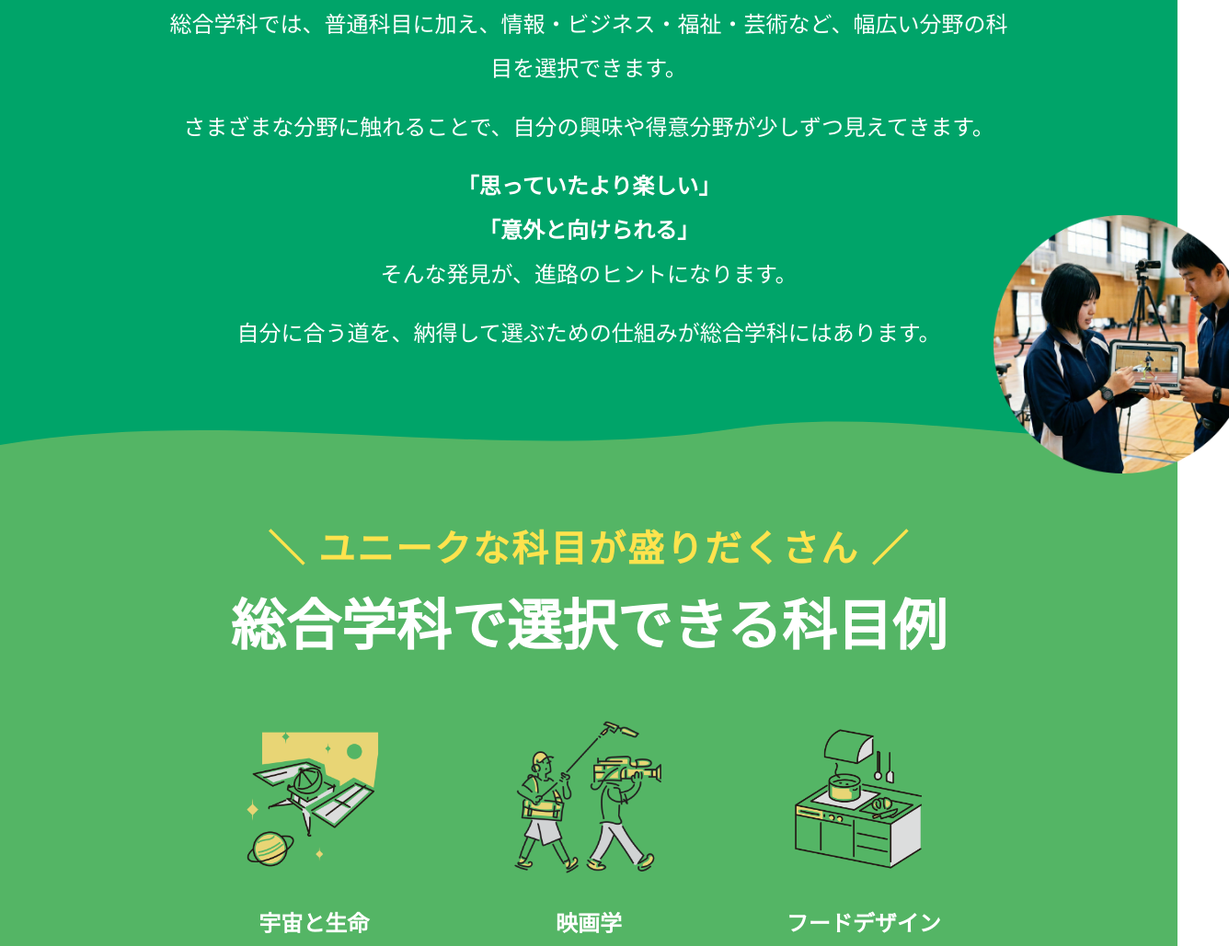
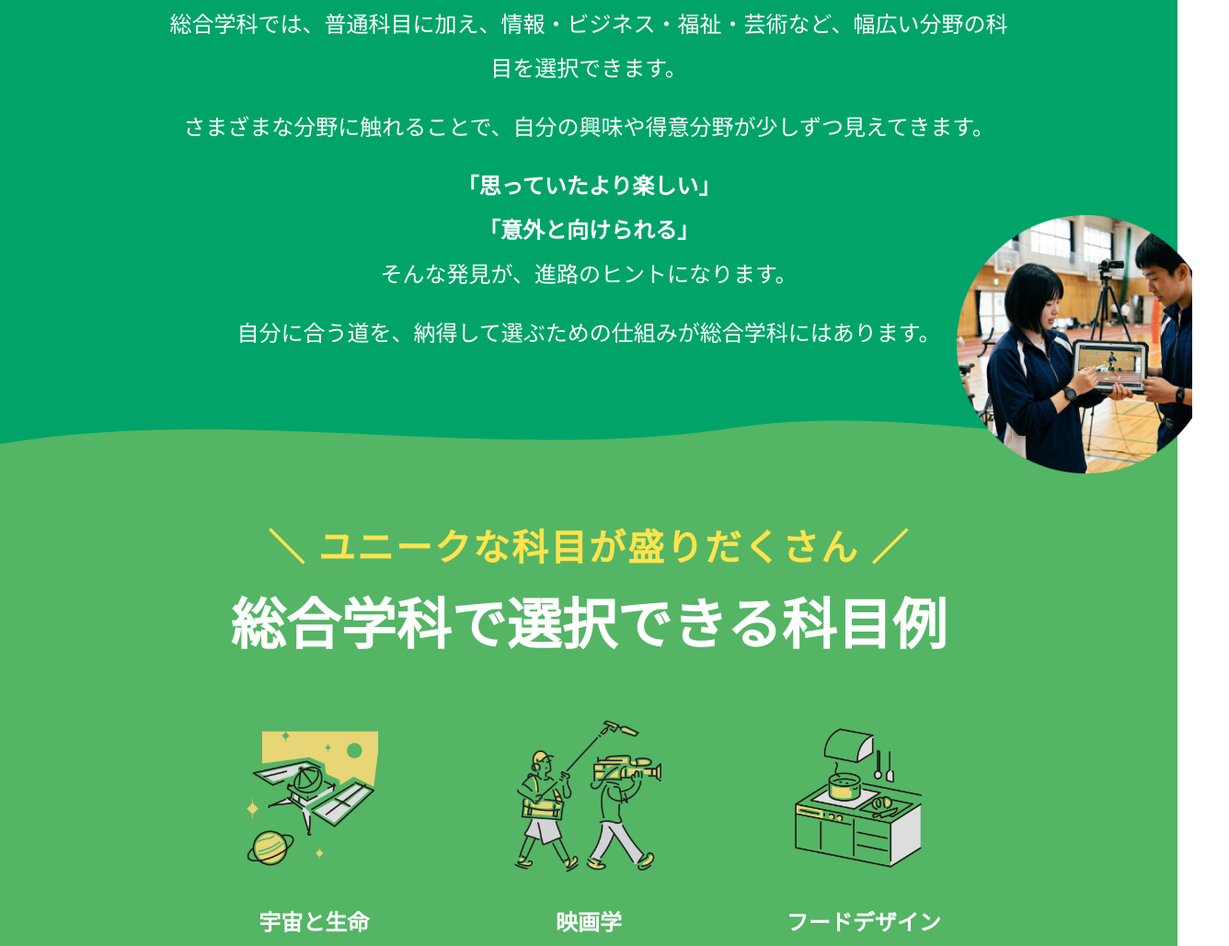
Before and after one commit to hishy001-307/web__osaka-digital-marketing, a plain HTML site: page pop/index.html in a window 1280 px wide. Shown: the part 1947-2976 px from the top of the page at 92% size, 1336 px wide, since content can reach past the window. Drawn offline with Linux system fonts and the light colour scheme; a web font is replaced by a local one.

Commit message:
brush up

```diff
--- a/lala/styles.css
+++ b/lala/styles.css
@@ -260,7 +260,7 @@ mark {
 }
 
 .general__inner {
-  max-width: 1100px;
+  max-width: 1300px;
   margin: 0 auto;
   text-align: center;
 }
@@ -353,7 +353,7 @@ mark {
 }
 
 .general__card-content {
-  font-size: var(--fs-lg);
+  font-size: 40px;
   font-weight: var(--fw-bold);
   line-height: 1.8;
 }
@@ -365,7 +365,7 @@ mark {
 .general__card-badge {
   display: inline-block;
   position: relative;
-  font-size: var(--fs-md);
+  font-size: 40px;
   font-weight: var(--fw-bold);
   padding: var(--sp-12) var(--sp-32);
   border-radius: var(--r-md);
--- a/pop/styles.css
+++ b/pop/styles.css
@@ -249,34 +249,24 @@ figure {
 
 .choice__photo {
   position: absolute;
-  border-radius: 50%;
-  /* overflow: hidden; */
-  right: -2vh;
-  bottom: -10vh;
 }
 
 .choice__photo img {
-  height: 100%;
-  object-fit: cover;
+  width: 100%;
+  height: auto;
 }
 
 .choice__photo--left {
   width: 160px;
-  height: 160px;
-  align-self: end;
-  transform: translateX(-40px);
+  left: -2vh;
+  bottom: -10vh;
 }
 
 .choice__photo--right {
   width: 20vw;
   min-width: 150px;
-  align-self: center;
-  transform: translateX(40px);
-}
-
-.choice__photo--right img {
-  width: 100%;
-  height: auto;
+  right: -2vh;
+  bottom: -10vh;
 }
 
 .choice__content {
@@ -319,6 +309,7 @@ figure {
    ============================================== */
 .example {
   background: var(--clr-green);
+  margin-top: -1px;
 }
 
 .example__inner {
```
Also changed, not shown: udon/styles.css (+5 -5 lines).
